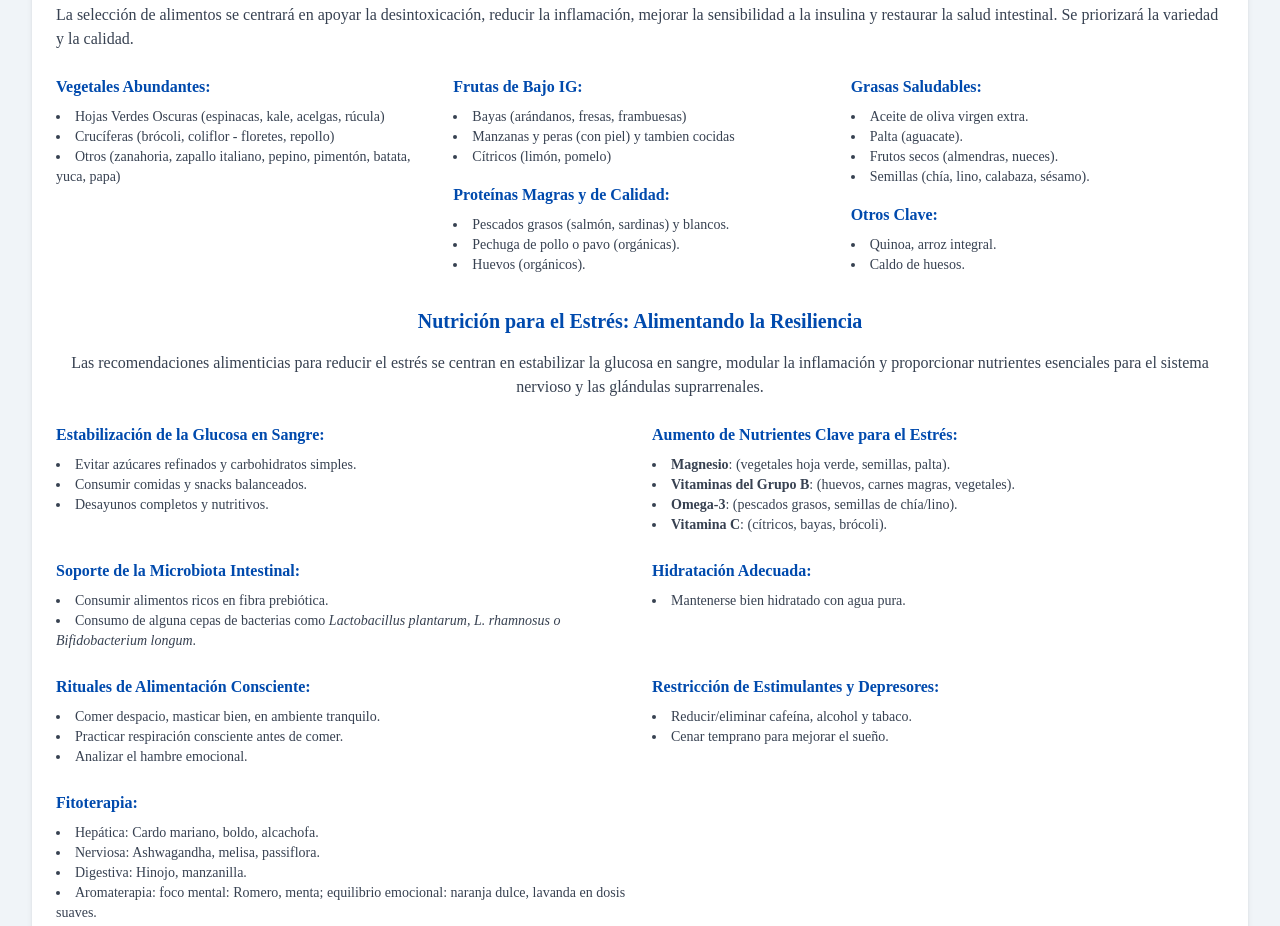
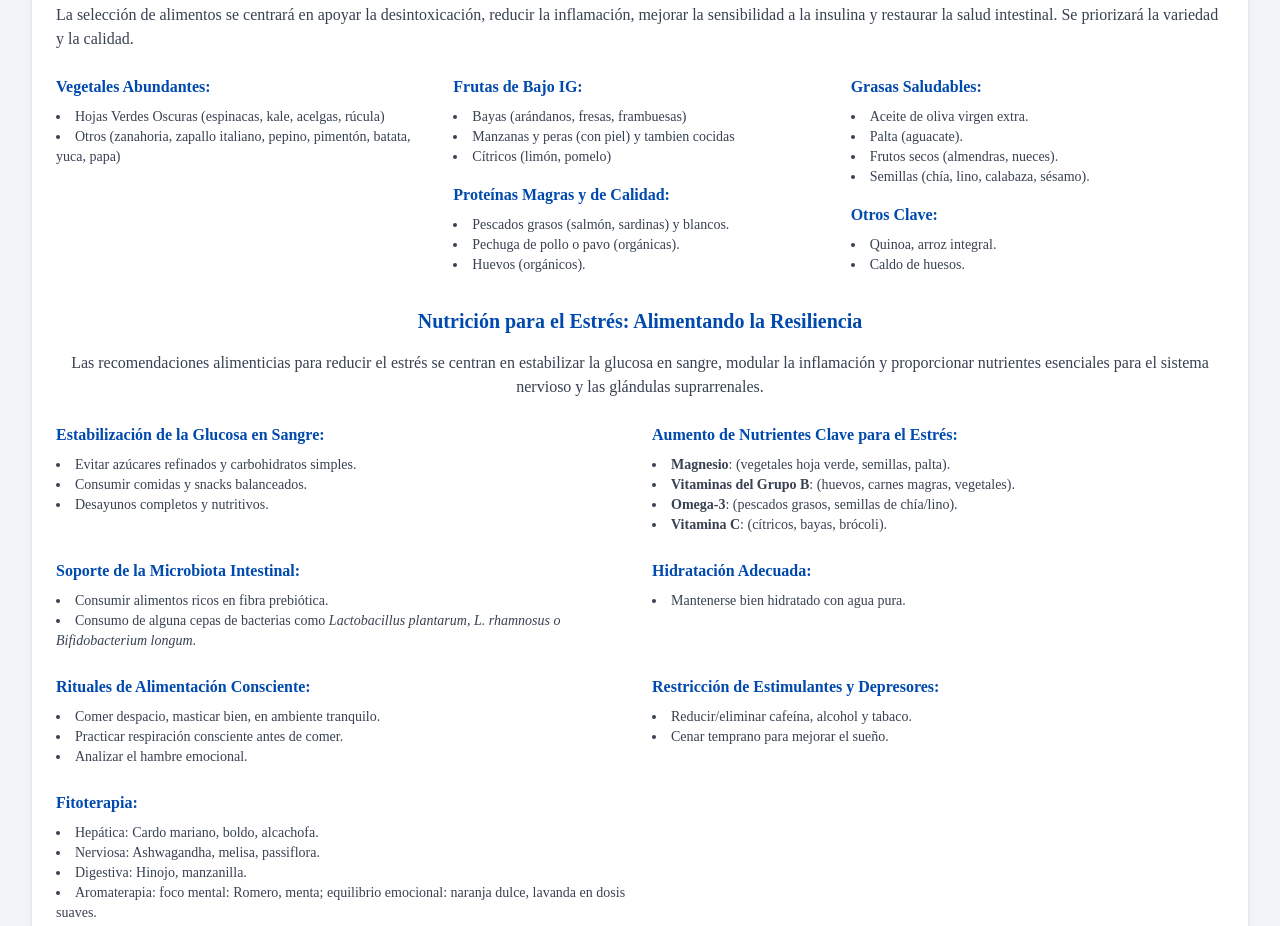
Before and after one commit to DANNII989/Infografia, a plain HTML site: page index.html in a window 1280 px wide. Shown: the part 7759-8685 px from the top of the page. Drawn offline with nearby package versions, Linux system fonts and the light colour scheme.

Commit message:
Update index.html

```diff
--- a/index.html
+++ b/index.html
@@ -424,7 +424,6 @@ Una Banda Nerviosa Autónoma (BNA) contraída refleja tensión en el sistema ner
                             <h4 class="font-bold text-[#004AAD] mb-2">Vegetales Abundantes:</h4>
                             <ul class="list-disc list-inside text-gray-700 text-sm">
                                 <li>Hojas Verdes Oscuras (espinacas, kale, acelgas, rúcula)</li>
-                                <li>Crucíferas (brócoli, coliflor - floretes, repollo)</li>
                                 <li>Otros (zanahoria, zapallo italiano, pepino, pimentón, batata, yuca, papa)</li>
                             </ul>
                         </div>
```
